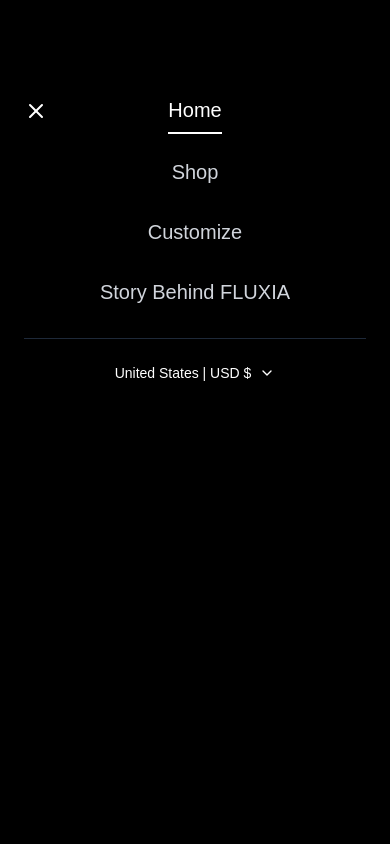
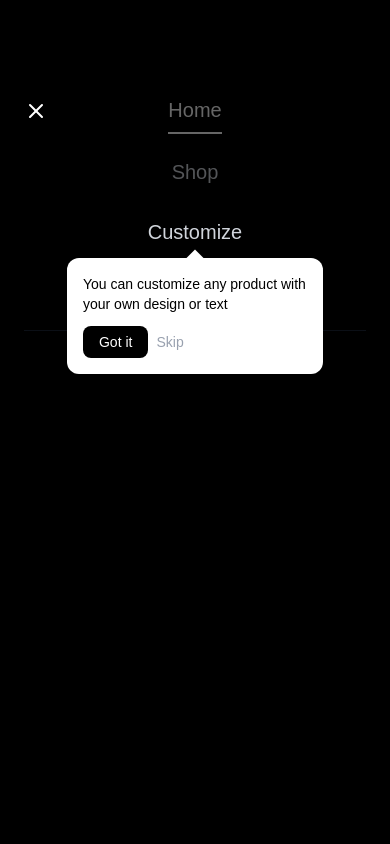
Before and after one commit to fluxiadesing-ab/Fluxia, a Next.js app: page / in a window 390 px wide. Both pictures are taken after a click on the button 36 px from the left and 111 px from the top of the page. Shown: the top 844 px of the page. Built offline with nearby package versions, Linux system fonts and the light colour scheme.

Commit message:
Update Header.tsx

```diff
--- a/src/components/Header.tsx
+++ b/src/components/Header.tsx
@@ -138,7 +138,27 @@
         {isMobileMenuOpen && (
           <div className="lg:hidden fixed inset-0 bg-black z-40 pt-24">
             <nav className="flex flex-col items-center space-y-6 px-6">
-              {navLinks.map((link) => (
+      {navLinks.map((link) =>
+        link.name === "Customize" ? (
+          <OnboardingTooltip
+            key={link.href}
+            step={0}
+            message="You can customize any product with your own design or text"
+            position="bottom"
+          >
+            <Link
+              href={link.href}
+              onClick={() => setIsMobileMenuOpen(false)}
+              className={`text-xl transition-colors pb-2 ${
+                isActive(link.href)
+                  ? "text-white border-b-2 border-white font-medium"
+                  : "text-gray-300 hover:text-white"
+              }`}
+            >
+              {link.name}
+            </Link>
+          </OnboardingTooltip>
+        ) : (
           <Link
             key={link.href}
             href={link.href}
@@ -151,7 +171,8 @@
           >
             {link.name}
           </Link>
-              ))}
+        )
+      )}
 
               {/* Mobile Currency Dropdown */}
               <div className="pt-6 border-t border-gray-800 w-full text-center">
```
Lines whose indentation alone changed are shown as unchanged.
